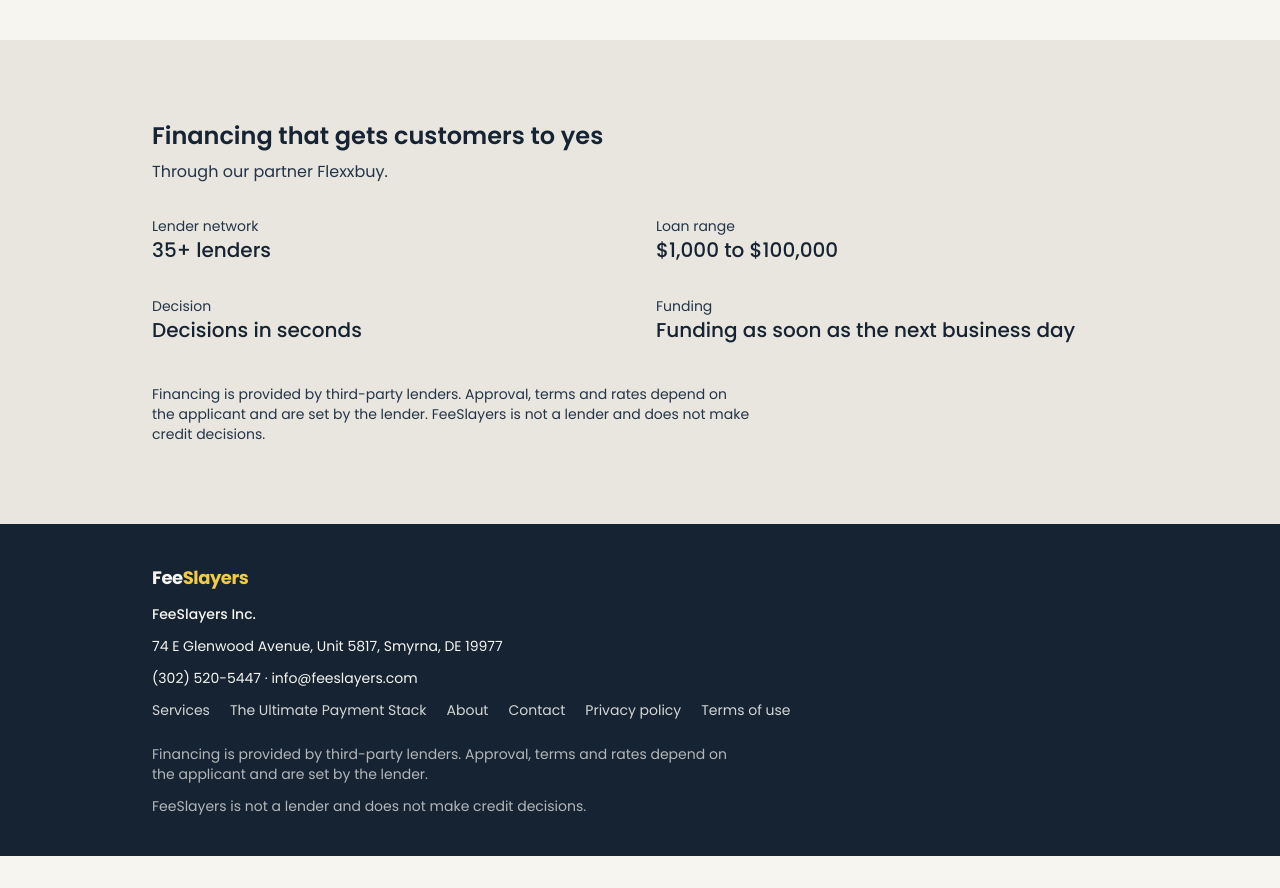
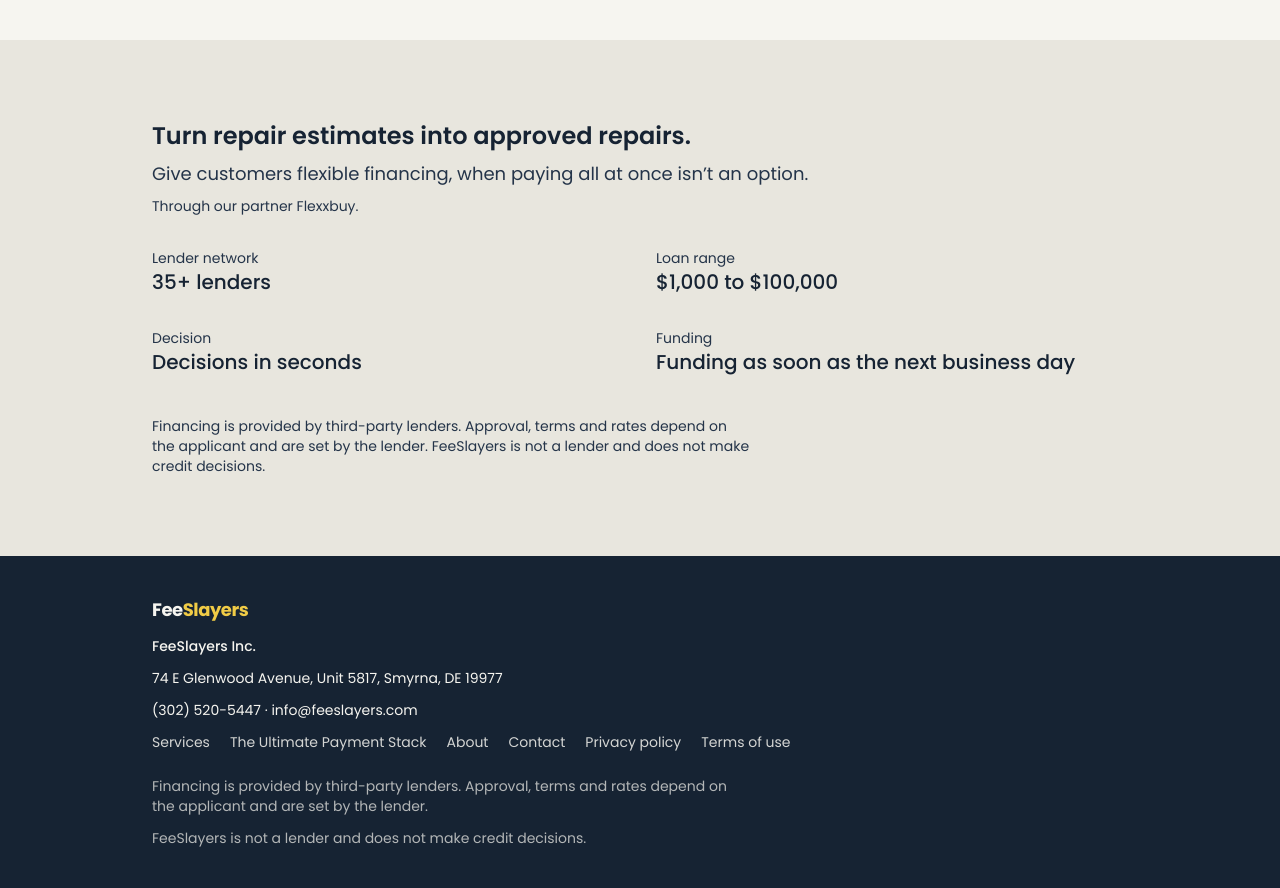
Before and after one commit to primo-commits/webdevfsusa, a Next.js app: page / in a window 1280 px wide. Shown: the part 2120-3008 px from the top of the page. Before the commit the page ends 2976 px from the top, so only its background shows below. Built offline with nearby package versions, Linux system fonts and the light colour scheme.

Commit message:
Home: new financing section copy
Co-Authored-By: Claude Fable 5.1 <noreply@anthropic.com>
Claude-Session: https://claude.ai/code/session_01GsYueHgLpEhFzwRrKptZAo

```diff
--- a/app/page.tsx
+++ b/app/page.tsx
@@ -85,9 +85,13 @@ export default function HomePage() {
       <section className="bg-cream-dim">
         <div className="mx-auto max-w-5xl px-6 py-20">
           <h2 className="text-2xl font-semibold">
-            Financing that gets customers to yes
+            Turn repair estimates into approved repairs.
           </h2>
-          <p className="mt-2 max-w-prose text-navy-soft">
+          <p className="mt-2 max-w-prose text-lg text-navy-soft">
+            Give customers flexible financing, when paying all at once
+            isn’t an option.
+          </p>
+          <p className="mt-2 max-w-prose text-sm text-navy-soft">
             Through our partner {partners.consumerFinancing}.
           </p>
           <div className="mt-8">
```
